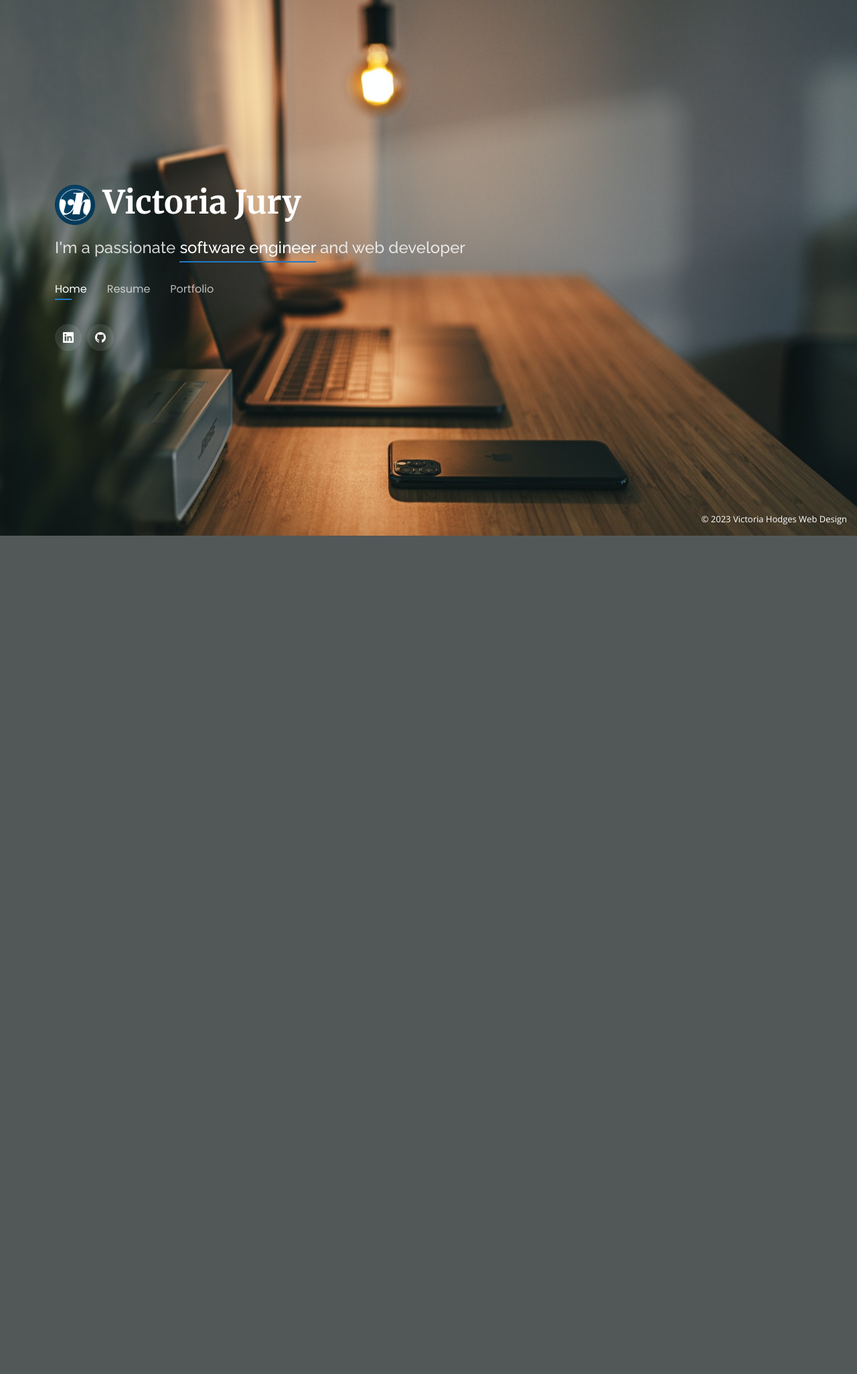
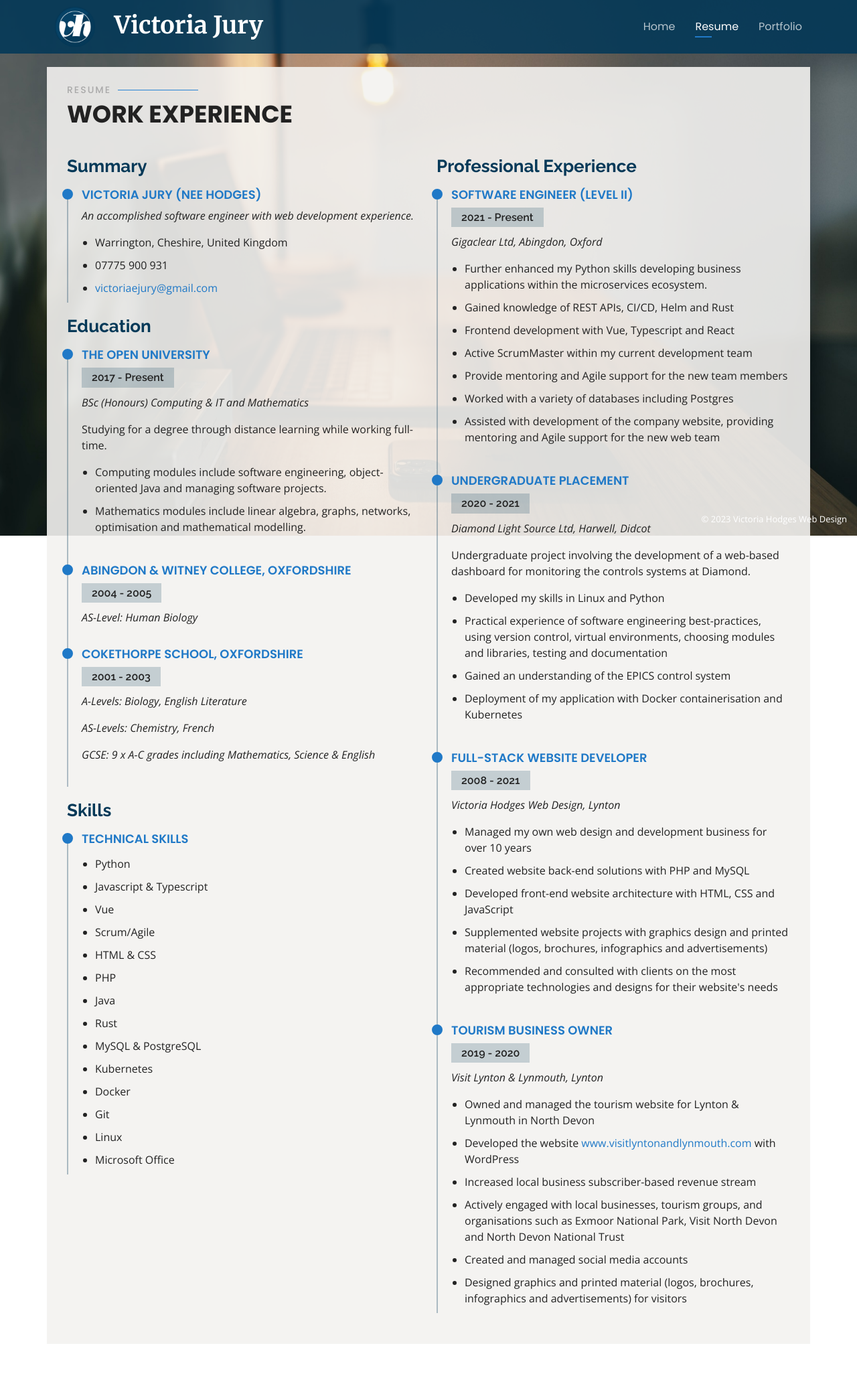
Before and after one commit to victoriajury/python_django_portfolio, a Django app: page / in a window 1280 px wide, after a click on "Resume". Shown: the whole page at 67% size. Before the commit the page ends 800 px from the top, so only its background shows below. Run offline with Django 4.2, Linux system fonts and the light colour scheme; some libraries are stand-ins or nearby versions.

Commit message:
move navigation links, include resume

```diff
--- a/pages/templates/pages/home.html
+++ b/pages/templates/pages/home.html
@@ -1,22 +1,5 @@
 {% extends "base.html" %}
 {% load static %}
 {% block page_content %}
-      <h1><a href="#" class="mr-auto"><img src="{% static 'pages/img/logo.png' %}" alt="" class="img-fluid"></a>
-      <a href="#">Victoria Jury</a></h1>
-      <!-- Uncomment below if you prefer to use an image logo -->
-      <h2>I'm a passionate <span>software engineer</span> and web developer</h2>
 
-      <nav id="navbar" class="navbar">
-        <ul>
-          <li><a class="nav-link active" href="#header">Home</a></li>
-          <li><a class="nav-link" href="#resume">Resume</a></li>
-          <li><a class="nav-link" href="#portfolio">Portfolio</a></li>
-        </ul>
-        <i class="bi bi-list mobile-nav-toggle"></i>
-      </nav><!-- .navbar -->
-
-      <div class="social-links">
-        <a target="_blank" href="https://www.linkedin.com/in/victoriaejury/" class="linkedin"><i class="bi bi-linkedin"></i></a>
-        <a target="_blank" href="https://github.com/victoriahodges" class="github"><i class="bi bi-github"></i></a>
-      </div>
 {% endblock page_content %}
--- a/templates/base.html
+++ b/templates/base.html
@@ -12,7 +12,7 @@
   <meta content="web design, developer, full-stack, python, software engineer, php, javascript" name="keywords">
 
   <!-- Favicons -->
-  <link href="{% static 'img/favicon.ico' %}" rel="icon">
+  <link href="{% static 'pages/img/favicon.ico' %}" rel="icon">
   <link href="{% static 'pages/img/apple-touch-icon.png' %}" rel="apple-touch-icon">
 
   <!-- Google Fonts -->
@@ -43,11 +43,32 @@
   <!-- ======= Header ======= -->
   <header id="header">
     <div class="container">
+      <h1><a href="#" class="mr-auto"><img src="{% static 'pages/img/logo.png' %}" alt="" class="img-fluid"></a>
+      <a href="#">Victoria Jury</a></h1>
+      <!-- Uncomment below if you prefer to use an image logo -->
+      <h2>I'm a passionate <span>software engineer</span> and web developer</h2>
 
-        {% block page_content %}{% endblock page_content %}
+      <nav id="navbar" class="navbar">
+        <ul>
+          <li><a class="nav-link active" href="#header">Home</a></li>
+          <li><a class="nav-link" href="#resume">Resume</a></li>
+          <li><a class="nav-link" href="#portfolio">Portfolio</a></li>
+        </ul>
+        <i class="bi bi-list mobile-nav-toggle"></i>
+      </nav><!-- .navbar -->
+
+      <div class="social-links">
+        <a target="_blank" href="https://www.linkedin.com/in/victoriaejury/" class="linkedin"><i class="bi bi-linkedin"></i></a>
+        <a target="_blank" href="https://github.com/victoriahodges" class="github"><i class="bi bi-github"></i></a>
+      </div>
 
     </div>
   </header><!-- End Header -->
+
+
+  {% include 'resume.html' %}
+
+  {% block page_content %}{% endblock page_content %}
 
   <div class="credits">
     <!-- All the links in the footer should remain intact. -->
--- /dev/null
+++ b/templates/resume.html
@@ -0,0 +1,142 @@
+  <!-- ======= Resume Section ======= -->
+  <section id="resume" class="resume">
+    <div class="container">
+
+      <div class="section-title">
+        <h2>Resume</h2>
+        <p>Work Experience</p>
+      </div>
+
+      <div class="row">
+        <div class="col-lg-6">
+          <h3 class="resume-title">Summary</h3>
+          <div class="resume-item pb-0">
+            <h4>Victoria Jury (nee Hodges)</h4>
+            <p><em>An accomplished software engineer with web development experience.</em></p>
+            <p>
+            <ul>
+              <li>Warrington, Cheshire, United Kingdom</li>
+              <li>07775 900 931</li>
+              <li>
+                <a href="javascript:location='mailto:\u0076\u0069\u0063\u0074\u006f\u0072\u0069\u0061\u0065\u006a\u0075\u0072\u0079\u0040\u0067\u006d\u0061\u0069\u006c\u002e\u0063\u006f\u006d';void 0"><script type="text/javascript">document.write('\u0076\u0069\u0063\u0074\u006f\u0072\u0069\u0061\u0065\u006a\u0075\u0072\u0079\u0040\u0067\u006d\u0061\u0069\u006c\u002e\u0063\u006f\u006d')</script></a>
+              </li>
+            </ul>
+            </p>
+          </div>
+
+          <h3 class="resume-title">Education</h3>
+          <div class="resume-item">
+            <h4>The Open University</h4>
+            <h5>2017 - Present</h5>
+            <p><em>BSc (Honours) Computing &amp; IT and Mathematics</em></p>
+            <p>Studying for a degree through distance learning while working full-time.</p>
+              <ul>
+                <li>Computing modules include software engineering, object-oriented Java and managing software projects.</li>
+                <li>Mathematics modules include linear algebra, graphs, networks, optimisation and mathematical modelling.</li>
+              </ul>
+            <p>
+
+            </p>
+          </div>
+          <div class="resume-item">
+            <h4>Abingdon &amp; Witney College, Oxfordshire</h4>
+            <h5>2004 - 2005</h5>
+            <p><em>AS-Level: Human Biology</em></p>
+          </div>
+          <div class="resume-item">
+            <h4>Cokethorpe School, Oxfordshire</h4>
+            <h5>2001 - 2003</h5>
+            <p><em>A-Levels: Biology, English Literature</em></p>
+            <p><em>AS-Levels: Chemistry, French</em></p>
+            <p><em>GCSE: 9 x A-C grades including Mathematics, Science & English</em></p>
+          </div>
+
+          <h3 class="resume-title">Skills</h3>
+          <div class="resume-item pb-0">
+            <h4>Technical Skills</h4>
+            <p>
+            <ul>
+              <li>Python
+                <li>Javascript & Typescript</li>
+                <li>Vue</li>
+                <li>Scrum/Agile</li>
+                <li>HTML & CSS</li>
+                <li>PHP</li>
+                <li>Java</li>
+                <li>Rust</li>
+                <li>MySQL & PostgreSQL</li>
+                <li>Kubernetes</li>
+                <li>Docker</li>
+                <li>Git</li>
+                <li>Linux</li>
+                <li>Microsoft Office</li>
+            </ul>
+            </p>
+          </div>
+        </div>
+        <div class="col-lg-6">
+          <h3 class="resume-title">Professional Experience</h3>
+          <div class="resume-item">
+            <h4>Software Engineer (Level II)</h4>
+            <h5>2021 - Present</h5>
+            <p><em>Gigaclear Ltd, Abingdon, Oxford</em></p>
+            <p>
+            <ul>
+              <li>Further enhanced my Python skills developing business applications within the microservices ecosystem.</li>
+              <li>Gained knowledge of REST APIs,  CI/CD, Helm and Rust</li>
+              <li>Frontend development with Vue, Typescript and React</li>
+              <li>Active ScrumMaster within my current development team</li>
+              <li>Provide mentoring and Agile support for the new team members</li>
+              <li>Worked with a variety of databases including Postgres</li>
+              <li>Assisted with development of the company website, providing mentoring and Agile support for the new web team</li>
+            </ul>
+            </p>
+          </div>
+          <div class="resume-item">
+            <h4>Undergraduate Placement</h4>
+            <h5>2020 - 2021</h5>
+            <p><em>Diamond Light Source Ltd, Harwell, Didcot </em></p>
+            <p>Undergraduate project involving the development of a web-based dashboard for monitoring the controls systems at Diamond.</p>
+            <p>
+            <ul>
+              <li>Developed my skills in Linux and Python</li>
+              <li>Practical experience of software engineering best-practices, using version control, virtual environments, choosing modules and libraries, testing and documentation</li>
+              <li>Gained an understanding of the EPICS control system</li>
+              <li>Deployment of my application with Docker containerisation and  Kubernetes</li>
+            </ul>
+            </p>
+          </div>
+          <div class="resume-item">
+            <h4>Full-Stack Website Developer </h4>
+            <h5>2008 - 2021</h5>
+            <p><em>Victoria Hodges Web Design, Lynton</em></p>
+            <p>
+            <ul>
+              <li>Managed my own web design and development business for over 10 years</li>
+              <li>Created website back-end solutions with PHP and MySQL</li>
+              <li>Developed front-end website architecture with HTML, CSS and JavaScript</li>
+              <li>Supplemented website projects with graphics design and printed material (logos, brochures, infographics and advertisements)</li>
+              <li>Recommended and consulted with clients on the most appropriate technologies and designs for their website's needs</li>
+            </ul>
+            </p>
+          </div>
+          <div class="resume-item">
+            <h4>Tourism Business Owner</h4>
+            <h5>2019 - 2020</h5>
+            <p><em>Visit Lynton &amp; Lynmouth, Lynton</em></p>
+            <p>
+            <ul>
+              <li>Owned and managed the tourism website for Lynton &amp; Lynmouth in North Devon</li>
+              <li>Developed the website <a target="_blank" href="https://visitlyntonandlynmouth.com/">www.visitlyntonandlynmouth.com</a> with WordPress</li>
+              <li>Increased local business subscriber-based revenue stream</li>
+              <li>Actively engaged with local businesses, tourism groups, and organisations such as Exmoor National Park, Visit North Devon and North Devon National Trust</li>
+              <li>Created and managed social media accounts</li>
+              <li>Designed graphics and printed material (logos, brochures, infographics and advertisements) for visitors</li>
+            </ul>
+            </p>
+          </div>
+        </div>
+      </div>
+
+    </div>
+  </section><!-- End Resume Section -->
```
Also changed, not shown: pages/views.py (line endings or trailing spaces).
